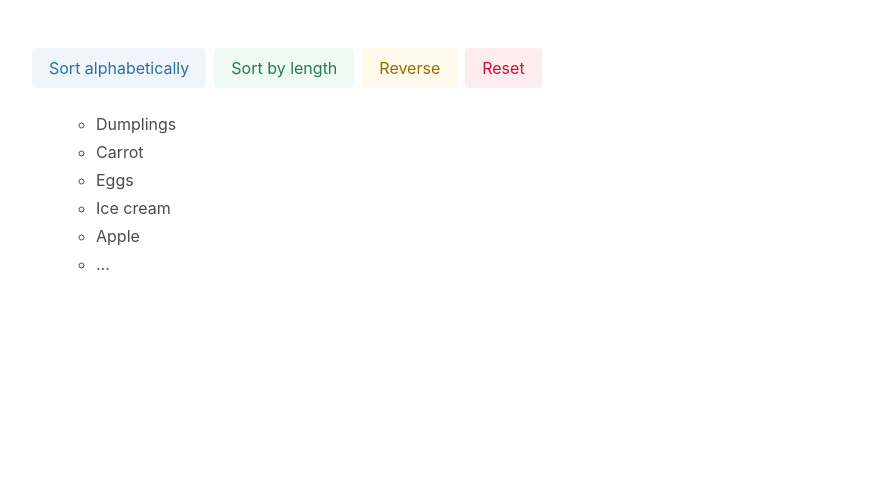
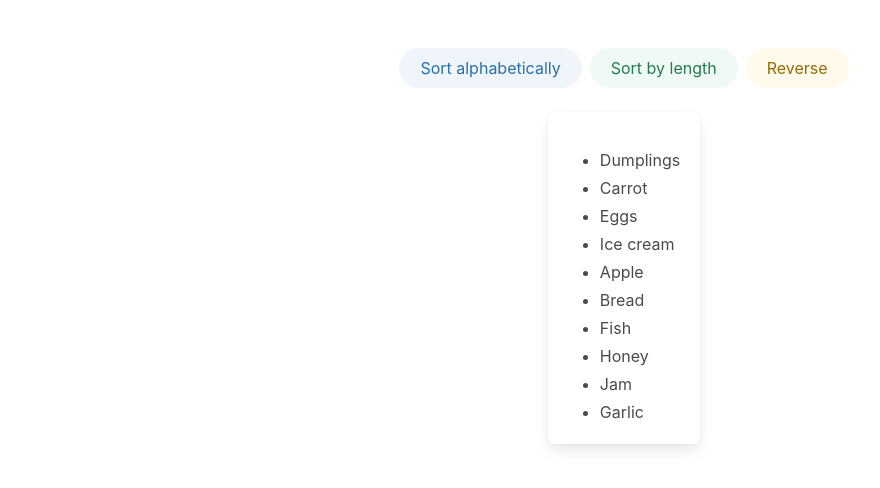
Before and after one commit to mate-academy/react_list-of-goods, a React (Create React App) app: page / in a window 1280 px wide. Shown: the top 488 px of the page, without its empty margins (16-896 px from the left). Built offline with nearby package versions, Linux system fonts and the light colour scheme.

Commit message:
I could change the word, but I just sort the list

```diff
--- a/src/App.scss
+++ b/src/App.scss
@@ -1,3 +1,10 @@
 iframe {
   display: none;
 }
+
+.content {
+  display: flex;
+  justify-content: center;
+  align-items: center;
+  flex-direction: column;
+}
--- a/src/App.tsx
+++ b/src/App.tsx
@@ -1,6 +1,7 @@
 import React from 'react';
 import 'bulma/css/bulma.css';
 import './App.scss';
+import cn from 'classnames';
 
 export const goodsFromServer = [
   'Dumplings',
@@ -38,58 +39,124 @@ export function getReorderedGoods(
   // eslint-disable-next-line no-console
   console.log(sortType, isReversed);
 
+  visibleGoods.sort((good1, good2) => {
+    switch (sortType) {
+      case SortType.ALPHABET:
+        return good1.localeCompare(good2);
+      case SortType.LENGTH:
+        return good1.length - good2.length;
+      default:
+        return 0;
+    }
+  });
+
+  if (isReversed) {
+    visibleGoods.reverse();
+  }
+
   return visibleGoods;
 }
 
 // DON'T save goods to the state
-// type State = {
-//   isReversed: boolean,
-//   sortType: SortType,
-// };
+type State = {
+  isReversed: boolean,
+  sortType: SortType,
+};
 
-export const App: React.FC = () => {
+export class App extends React.Component<{}, State> {
+  state = {
+    isReversed: false,
+    sortType: SortType.NONE,
+  };
+
+  handleSort = (sortBy: SortType) => {
+    switch (sortBy) {
+      case SortType.ALPHABET:
+        this.setState({ sortType: sortBy });
+        break;
+      case SortType.LENGTH:
+        this.setState({ sortType: SortType.LENGTH });
+        break;
+
+      default:
+        break;
+    }
+  };
+
+  handleReverse = () => {
+    this.setState(state => ({
+      isReversed: !state.isReversed,
+    }));
+  };
+
+  handleReset = () => {
+    this.setState({
+      isReversed: false,
+      sortType: SortType.NONE,
+    });
+  };
+
+  render() {
+    const { isReversed, sortType } = this.state;
+    const goodsToRender = getReorderedGoods(goodsFromServer, this.state);
+    const isButtonVisible = isReversed || sortType !== SortType.NONE;
+
     return (
       <div className="section content">
         <div className="buttons">
           <button
             type="button"
-          className="button is-info is-light"
+            className={cn(
+              'button is-info is-rounded',
+              { 'is-light': this.state.sortType !== SortType.ALPHABET },
+            )}
+            onClick={() => this.handleSort(SortType.ALPHABET)}
           >
             Sort alphabetically
           </button>
 
           <button
             type="button"
-          className="button is-success is-light"
+            className={cn(
+              'button is-success is-rounded',
+              { 'is-light': this.state.sortType !== SortType.LENGTH },
+            )}
+            onClick={() => this.handleSort(SortType.LENGTH)}
           >
             Sort by length
           </button>
 
           <button
             type="button"
-          className="button is-warning is-light"
+            className={cn(
+              'button is-warning is-rounded',
+              { 'is-light': !this.state.isReversed },
+            )}
+            onClick={this.handleReverse}
           >
             Reverse
           </button>
 
+          {isButtonVisible && (
             <button
               type="button"
-          className="button is-danger is-light"
+              className="button is-danger is-light is-rounded"
+              onClick={this.handleReset}
             >
               Reset
             </button>
+          )}
         </div>
 
+        <div className="box">
           <ul>
-        <ul>
-          <li data-cy="Good">Dumplings</li>
-          <li data-cy="Good">Carrot</li>
-          <li data-cy="Good">Eggs</li>
-          <li data-cy="Good">Ice cream</li>
-          <li data-cy="Good">Apple</li>
-          <li data-cy="Good">...</li>
-        </ul>
+            {goodsToRender.map(good => (
+              <li className="good" data-cy="Good" key={good}>{good}</li>
+            ))}
           </ul>
         </div>
+
+      </div>
     );
-};
+  }
+}
```
Also changed, not shown: 1 other file (tests, documents, lock files or other folders). Lines whose indentation alone changed are shown as unchanged.
